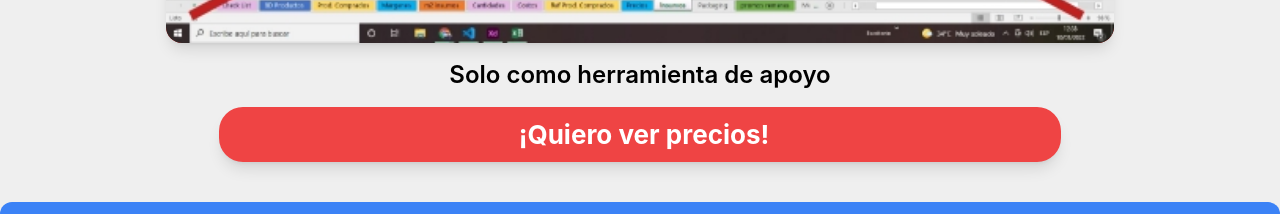
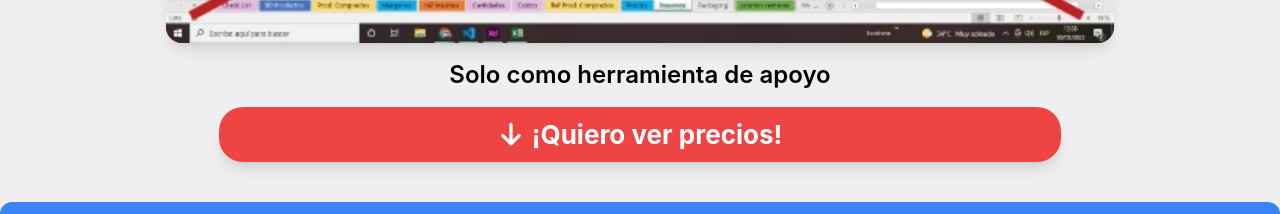
Before and after one commit to famicucci/landing-page-sipe-vite, a React (Vite) app: page / in a window 1280 px wide. Shown: the part 1880-2094 px from the top of the page. Built offline with nearby package versions, Linux system fonts and the light colour scheme.

Commit message:
Add arrow icon

```diff
--- a/components/sections/main/CTASeePrices.jsx
+++ b/components/sections/main/CTASeePrices.jsx
@@ -1,6 +1,6 @@
 import React from 'react';
 import captura from '../../../src/captura1.5-excel.jpg';
-// import { ImArrowDown2 } from 'react-icons/im';
+import { ImArrowDown2 } from 'react-icons/im';
 
 const CTASeePrices = () => {
 	return (
@@ -18,7 +18,9 @@ const CTASeePrices = () => {
 				Solo como herramienta de apoyo
 			</p>
 			<button className="flex items-center justify-center bg-red-500 font-bold mx-auto py-2 w-2/3 text-white hover:bg-red-700 transition duration-150 ease-in shadow-lg rounded-3xl">
-				<span>{/* <ImArrowDown2 /> */}</span>
+				<span>
+					<ImArrowDown2 />
+				</span>
 				<span className="ml-2">¡Quiero ver precios!</span>
 			</button>
 		</section>
```
